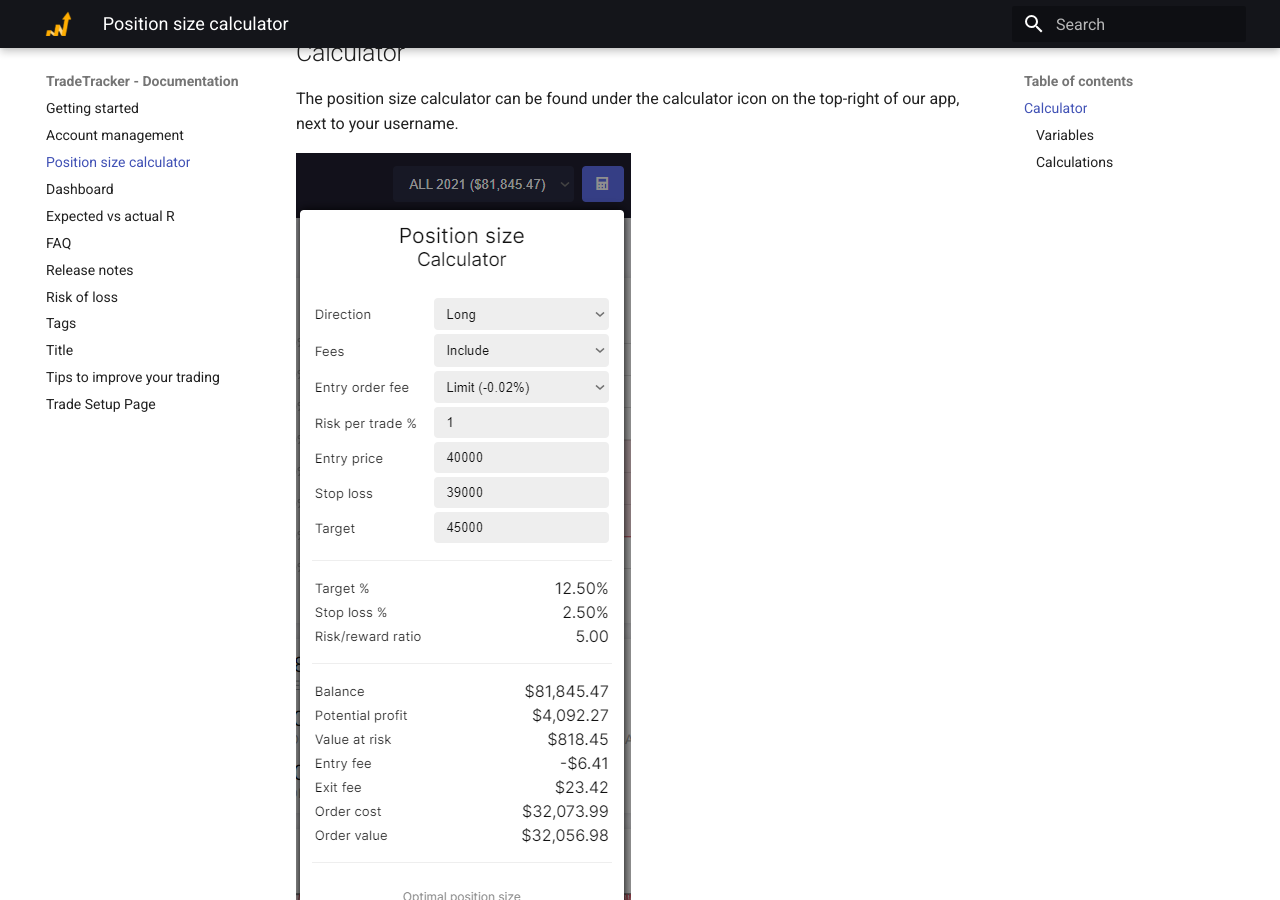
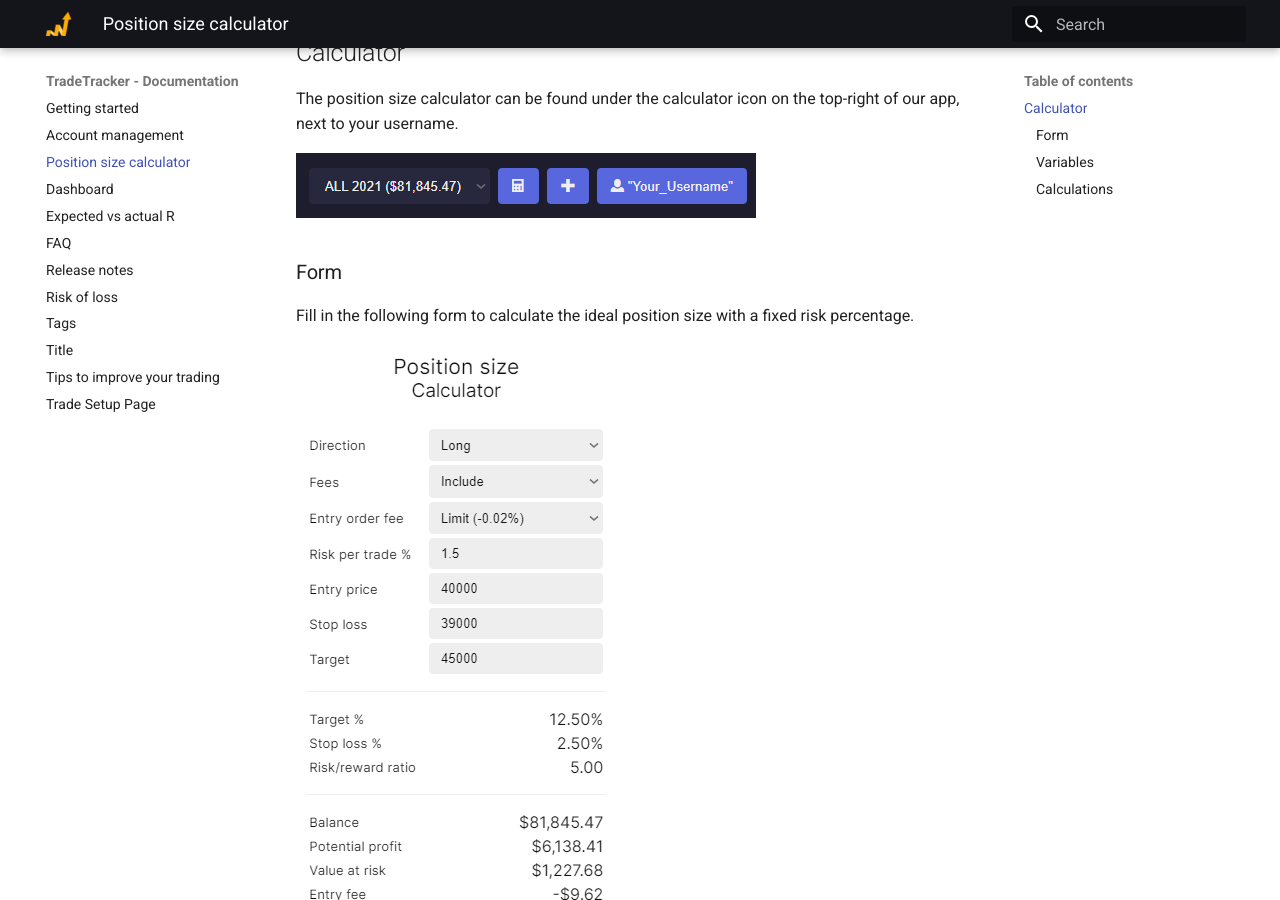
Before and after one commit to TradeTracker/docs, an MkDocs documentation site: the page built from docs/calculator.md, in a window 1280 px wide and 900 px high, scrolled down 329 px. Built offline with MkDocs 1.6.1 and Material for MkDocs 9.7.7, drawn with Linux system fonts in a browser that asks for light colours.

Commit message:
Changed calculator doc.

```diff
--- a/docs/calculator.md
+++ b/docs/calculator.md
@@ -5,6 +5,11 @@
 
 ## Calculator
 The position size calculator can be found under the calculator icon on the top-right of our app, next to your username.
+
+![Calculator Icon](calculatoricon.PNG)
+
+### Form
+Fill in the following form to calculate the ideal position size with a fixed risk percentage.
 
 ![Position size calculator](calculator.PNG)
 
```
Also changed, not shown: docs/calculator.PNG, docs/calculatoricon.PNG (added), 1 other file.
